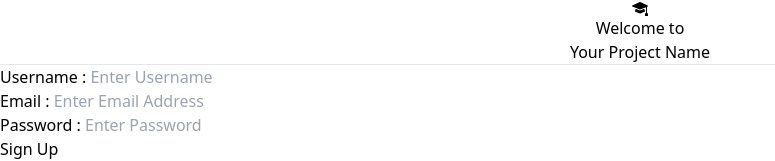
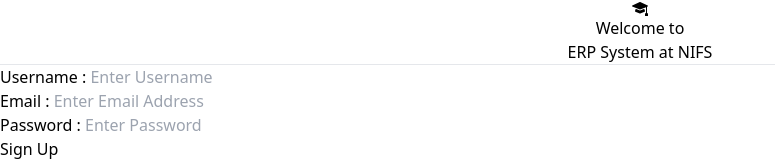
Before and after one commit to TeamProjectsReact/ERPv2, a React (Vite) app in the folder client/: page /SignUp in a window 1280 px wide. Shown: the top 161 px of the page, without its empty margins (0-775 px from the left). Built offline with nearby package versions, Linux system fonts and the light colour scheme.

Commit message:
Update SignUp.jsx
Co-Authored-By: JehanKandy  <jehankandy@gmail.com>

```diff
--- a/client/src/components/LoginSignUp/SignUp.jsx
+++ b/client/src/components/LoginSignUp/SignUp.jsx
@@ -27,7 +27,7 @@
                         {/* change the Icon According to your needs */}
                         <h1 className=''><BsMortarboardFill className='h-20 w-auto'/></h1>
                         <p className="pt-4 text-2xl">Welcome to</p>
-                        <p className="">Your Project Name</p>
+                        <p className="">ERP System at NIFS</p>
                     </center>
                     <hr className='my-2'/>
                     <div className="my-4">
```
